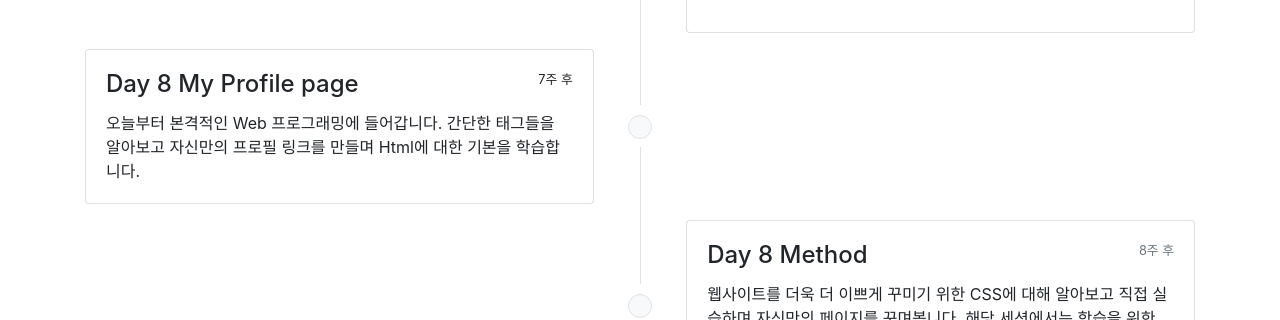
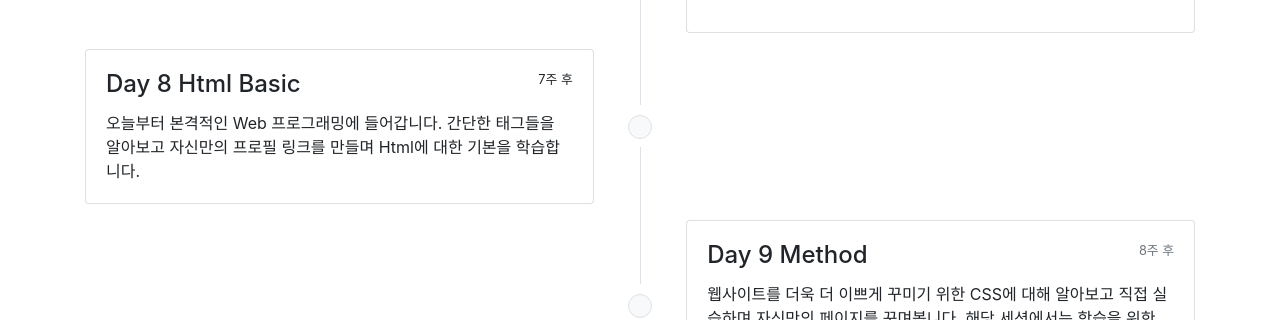
Before and after one commit to Xenophics/xenophics.github.io, a plain HTML site: page class/index.html in a window 1280 px wide. Shown: the part 1545-1865 px from the top of the page. Drawn offline with nearby package versions, Linux system fonts and the light colour scheme.

Commit message:
Update index.html

```diff
--- a/class/index.html
+++ b/class/index.html
@@ -212,7 +212,7 @@
       <div class="card">
         <div class="card-body">
           <div class="float-right small">7주 후</div>
-          <h4 class="card-title">Day 8 My Profile page</h4>
+          <h4 class="card-title">Day 8 Html Basic</h4>
           <p class="card-text">오늘부터 본격적인 Web 프로그래밍에 들어갑니다. 간단한 태그들을 알아보고 자신만의 프로필 링크를 만들며 Html에 대한 기본을 학습합니다. </p>
         </div>
       </div>
@@ -253,7 +253,7 @@
       <div class="card">
         <div class="card-body">
           <div class="float-right text-muted small">8주 후</div>
-          <h4 class="card-title">Day 8 Method</h4>
+          <h4 class="card-title">Day 9 Method</h4>
           <p>웹사이트를 더욱 더 이쁘게 꾸미기 위한 CSS에 대해 알아보고 직접 실습하며 자신만의 페이지를 꾸며봅니다. 해당 세션에서는 학습을 위한 소스 코드가 제공됩니다.</p>
         </div>
       </div>
```
